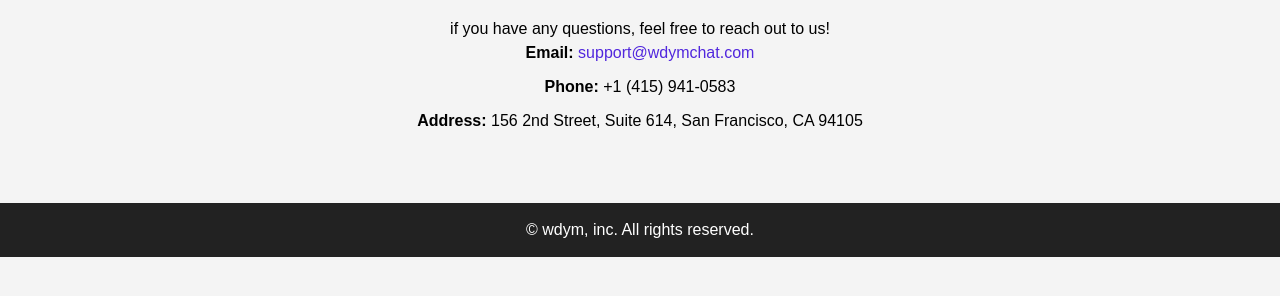
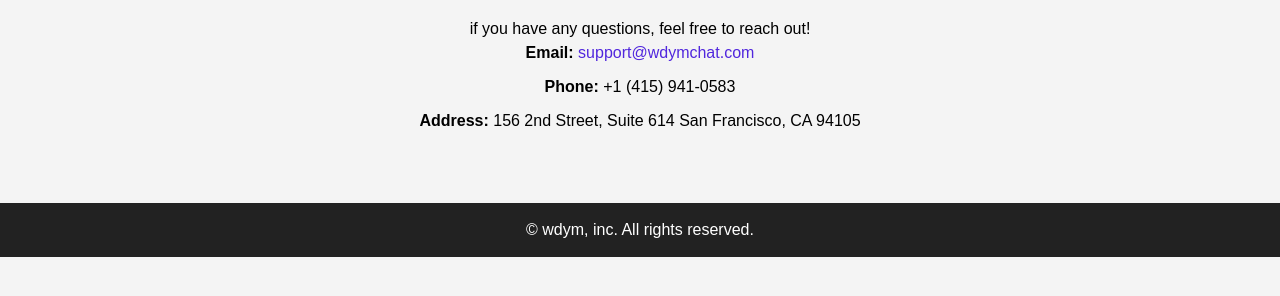
Before and after one commit to 0xheezy/company-website-applesupport, a plain HTML site: page index.html in a window 1280 px wide. Shown: the part 430-726 px from the top of the page. Drawn offline with Linux system fonts and the light colour scheme.

Commit message:
update copy

```diff
--- a/index.html
+++ b/index.html
@@ -3,7 +3,7 @@
 <head>
     <meta charset="UTF-8">
     <meta name="viewport" content="width=device-width, initial-scale=1.0">
-    <title>Company Website</title>
+    <title>wdym chat support</title>
     <link rel="stylesheet" href="styles.css">
 </head>
 <body>
@@ -25,11 +25,12 @@
 
         <section class="contact-us">
             <h2>contact us</h2>
-            <p>if you have any questions, feel free to reach out to us!</p>
+            <p>if you have any questions, feel free to reach out!</p>
             <ul>
                 <li><strong>Email:</strong> <a href="mailto:support@wdymchat.com">support@wdymchat.com</a></li>
                 <li><strong>Phone:</strong> +1 (415) 941-0583</li>
-                <li><strong>Address:</strong> 156 2nd Street, Suite 614, San Francisco, CA 94105</li>
+                <li><strong>Address:</strong> 156 2nd Street, Suite 614
+                    San Francisco, CA 94105</li>
             </ul>
         </section>
     </main>
```
